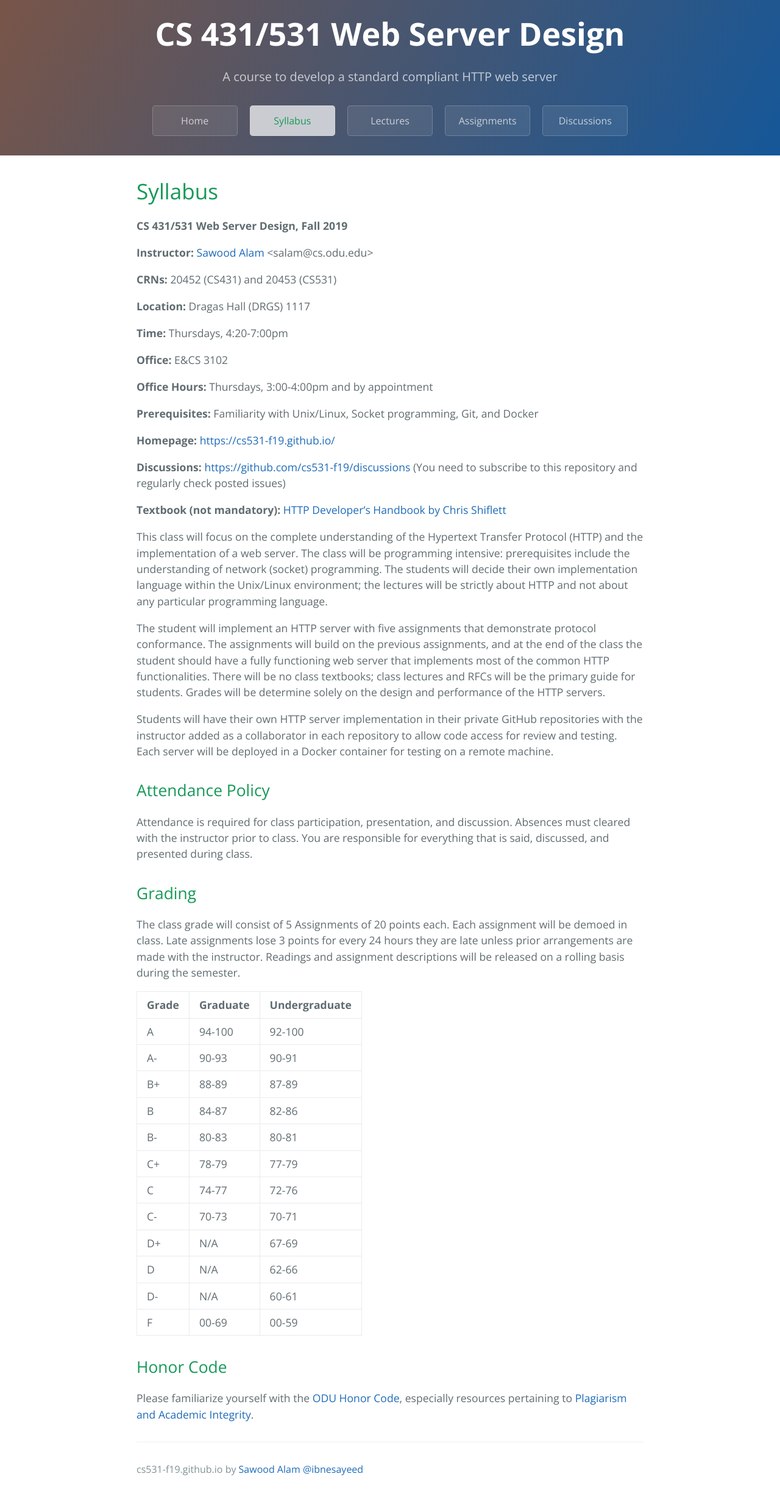
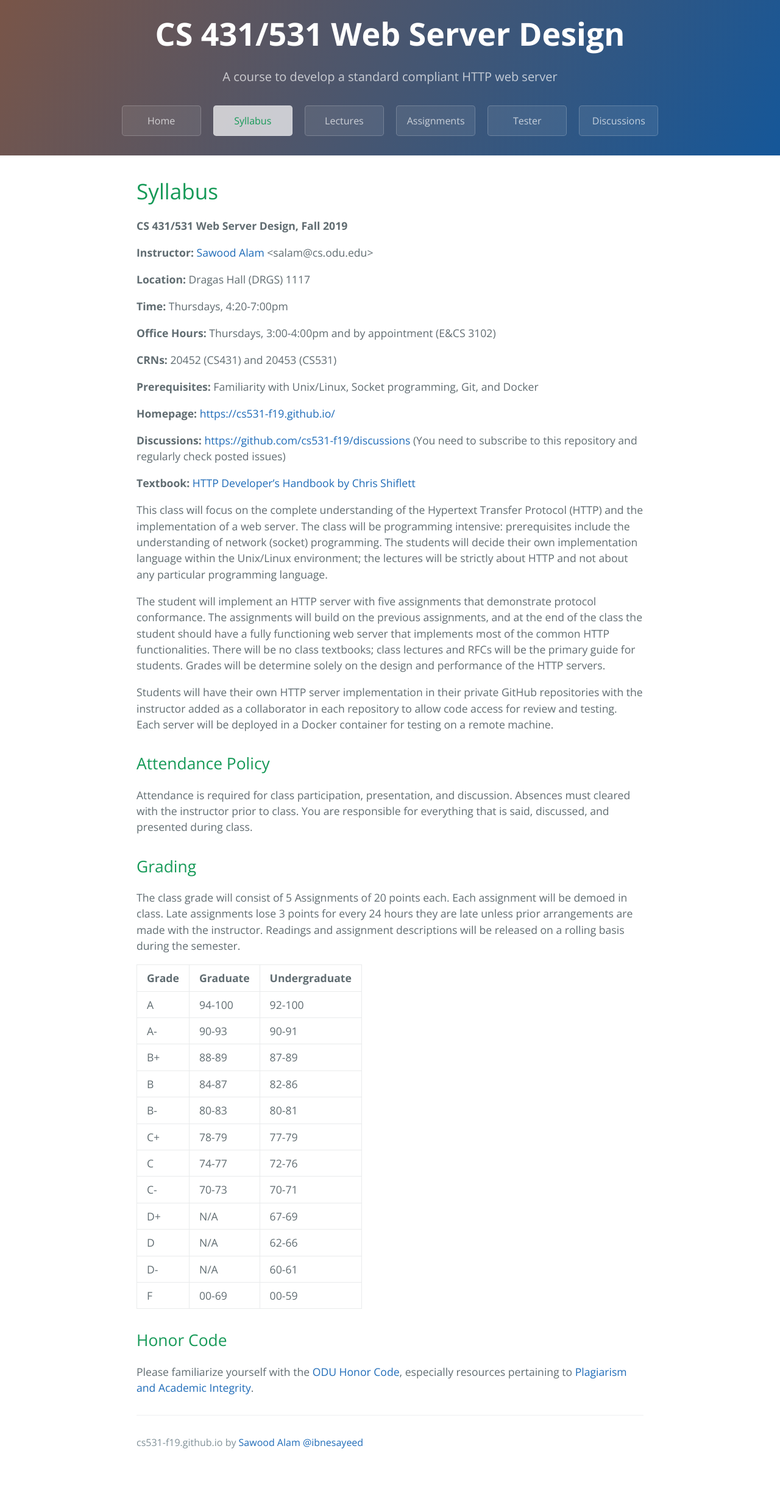
Before and after one commit to cs531-f19/cs531-f19.github.io, a Jekyll site: the page built from syllabus.md, in a window 1280 px wide. Shown: the whole page at 61% size. Built offline with Jekyll 4.4.1, drawn with Linux system fonts in a browser that asks for light colours; the repository's description, which GitHub fills in, is left out; after the commit the page ends 2410 px from its top, so only the background shows below that.

Commit message:
Refactor various segments and pages

```diff
--- /dev/null
+++ b/_includes/grading.md
@@ -0,0 +1,24 @@
+## Grading
+
+The class grade will consist of 5 Assignments of 20 points each.
+Each assignment will be demoed in class. Late assignments lose 3 points for every 24 hours they are late unless prior arrangements are made with the instructor.
+Readings and assignment descriptions will be released on a rolling basis during the semester.
+
+<table>
+  <thead>
+    <tr>
+    {%- for column in site.data.grades[0] %}
+      <th>{{ column[0] | strip }}</th>
+    {%- endfor %}
+    </tr>
+  </thead>
+  <tbody>
+  {%- for row in site.data.grades %}
+    <tr>
+    {%- for cell in row %}
+      <td>{{ cell[1] | strip }}</td>
+    {%- endfor %}
+    </tr>
+  {%- endfor %}
+  </tbody>
+</table>
--- /dev/null
+++ b/_includes/summary.md
@@ -0,0 +1,15 @@
+**{{ site.data.course.title }}, {{ site.data.course.semester }}**
+
+**Instructor:** [{{ site.data.course.instructor.name }}]({{ site.data.course.instructor.url }}) &lt;{{ site.data.course.instructor.email }}&gt;
+
+{% include highlights.md %}
+
+**CRNs:** {{ site.data.course.crns | array_to_sentence_string }}
+
+**Prerequisites:** {{ site.data.course.prerequisites }}
+
+**Homepage:** [{{ site.data.course.homepage }}]({{ site.data.course.homepage }})
+
+**Discussions:** [{{ site.data.course.discussions }}]({{ site.data.course.discussions }}) (You need to subscribe to this repository and regularly check posted issues)
+
+**Textbook:** [HTTP Developer's Handbook by Chris Shiflett](https://www.amazon.com/HTTP-Developers-Handbook-Chris-Shiflett/dp/0672324547)
--- a/_layouts/default.html
+++ b/_layouts/default.html
@@ -17,6 +17,7 @@
       <a href="{{ '/syllabus/' | relative_url }}" class="btn{% if page.name == 'syllabus.md' %} active{% endif %}">Syllabus</a>
       <a href="{{ '/lectures/' | relative_url }}" class="btn{% if page.name == 'lectures.md' %} active{% endif %}">Lectures</a>
       <a href="{{ '/assignments/' | relative_url }}" class="btn{% if page.name == 'assignments.md' %} active{% endif %}">Assignments</a>
+      <a href="{{ /tester/ }}" class="btn">Tester</a>
       <a href="{{ site.data.course.discussions }}" class="btn">Discussions</a>
     </section>
     <section class="main-content">
--- a/assets/css/style.scss
+++ b/assets/css/style.scss
@@ -5,7 +5,7 @@
 
 .page-header {
   .btn {
-    min-width: 140px;
+    min-width: 130px;
   }
   .btn.active {
     color: $section-headings-color;
--- a/syllabus.md
+++ b/syllabus.md
@@ -5,61 +5,12 @@ permalink: /syllabus/
 
 # {{ page.title }}
 
-**{{ site.data.course.title }}, {{ site.data.course.semester }}**
-
-**Instructor:** [{{ site.data.course.instructor.name }}]({{ site.data.course.instructor.url }}) &lt;{{ site.data.course.instructor.email }}&gt;
-
-**CRNs:** {{ site.data.course.crns | array_to_sentence_string }}
-
-**Location:** {{ site.data.course.location }}
-
-**Time:** {{ site.data.course.timing }}
-
-**Office:** {{site.data.course.office}}
-
-**Office Hours:** {{ site.data.course.officehours }}
-
-**Prerequisites:** {{ site.data.course.prerequisites }}
-
-**Homepage:** [{{ site.data.course.homepage }}]({{ site.data.course.homepage }})
-
-**Discussions:** [{{ site.data.course.discussions }}]({{ site.data.course.discussions }}) (You need to subscribe to this repository and regularly check posted issues)
-
-**Textbook (not mandatory):** [HTTP Developer's Handbook by Chris Shiflett](https://www.amazon.com/HTTP-Developers-Handbook-Chris-Shiflett/dp/0672324547)
+{% include summary.md %}
 
 {% include description.md %}
 
-## Attendance Policy
+{% include attendance.md %}
 
-Attendance is required for class participation, presentation, and discussion.
-Absences must cleared with the instructor prior to class.
-You are responsible for everything that is said, discussed, and presented during class.
+{% include grading.md %}
 
-## Grading
-
-The class grade will consist of 5 Assignments of 20 points each.
-Each assignment will be demoed in class. Late assignments lose 3 points for every 24 hours they are late unless prior arrangements are made with the instructor.
-Readings and assignment descriptions will be released on a rolling basis during the semester.
-
-<table>
-  <thead>
-    <tr>
-    {%- for column in site.data.grades[0] %}
-      <th>{{ column[0] | strip }}</th>
-    {%- endfor %}
-    </tr>
-  </thead>
-  <tbody>
-  {%- for row in site.data.grades %}
-    <tr>
-    {%- for cell in row %}
-      <td>{{ cell[1] | strip }}</td>
-    {%- endfor %}
-    </tr>
-  {%- endfor %}
-  </tbody>
-</table>
-
-## Honor Code
-
-Please familiarize yourself with the [ODU Honor Code](https://www.odu.edu/about/monarchcitizenship), especially resources pertaining to [Plagiarism and Academic Integrity](https://graduate.cs.odu.edu/resources/academic-integrity/).
+{% include honor.md %}
```
Also changed, not shown: _includes/attendance.md (added, +5 -0 lines), _includes/highlights.md (added, +5 -0 lines), _includes/honor.md (added, +3 -0 lines), _includes/instructor.md (added, +5 -0 lines), _includes/readings.md (added, +12 -0 lines), assignments.md (+2 -0 lines), index.md (+8 -22 lines), README.md.
